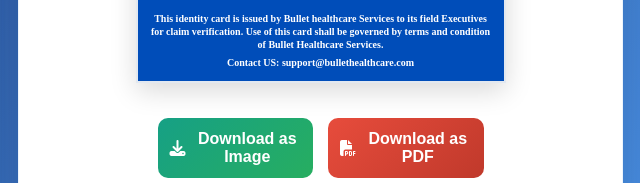
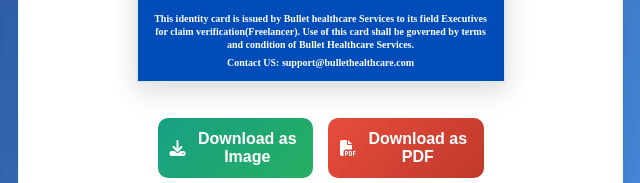
Before and after one commit to kalpeshmArnishAI/ID-Card-Generator-System-Bullet-Healthcare-Services-, a plain HTML site: page index.html in a window 1280 px wide. Shown: the part 960-1143 px from the top of the page, 637-1277 px from the left. Drawn offline with nearby package versions, Linux system fonts and the light colour scheme.

Commit message:
Update footer text for identity card

```diff
--- a/index.html
+++ b/index.html
@@ -162,7 +162,7 @@
                     </div>
 
                     <div class="footer-section" style="font-family: 'Times New Roman', Times, serif; font-weight: bold; font-size: 10px;">
-                        <span id="footerText">This identity card is issued by Bullet healthcare Services to its field Executives for claim verification.
+                        <span id="footerText">This identity card is issued by Bullet healthcare Services to its field Executives for claim verification(Freelancer).
                             Use of this card shall be governed by terms and condition of Bullet Healthcare Services.</span>
                         <span id="companyEmail" class="company-email" style="display: block;">Contact US: support@bullethealthcare.com</span>
                     </div>
```
